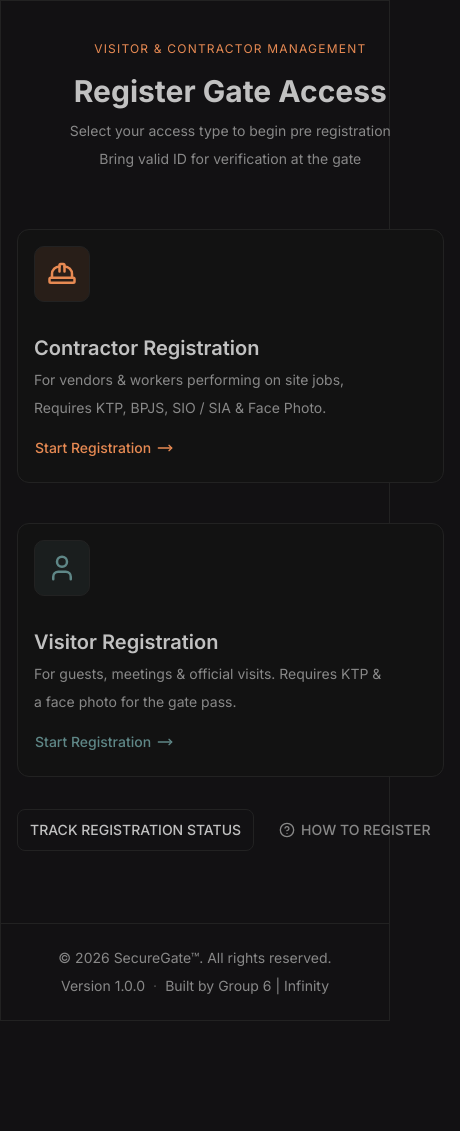
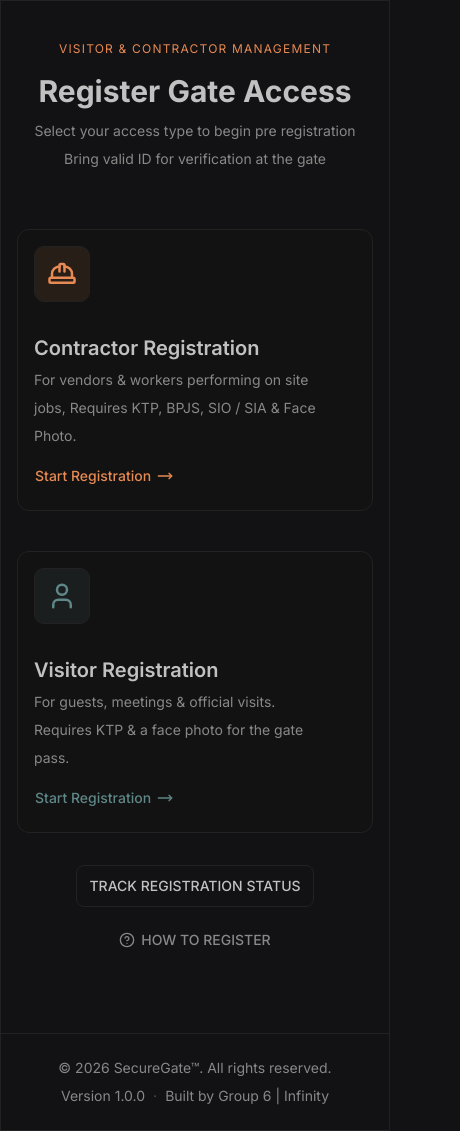
Before and after one commit to group-6-infinity/Smart-Contractor-Visitor-Access-Management-System, a Next.js app: page / in a window 390 px wide. Shown: the whole page, 460 px wide, since content can reach past the window. Before the commit the page ends 1021 px from the top, so only its background shows below. Built offline with nearby package versions, Linux system fonts and the light colour scheme.

Commit message:
fix: responsive issue on home action button

```diff
--- a/components/layouts/Home/action.tsx
+++ b/components/layouts/Home/action.tsx
@@ -5,7 +5,7 @@ import Link from "next/link";
 
 export default function Action() {
   return (
-    <div className="mx-auto mt-8 flex w-max flex-wrap items-center justify-center gap-3">
+    <div className="mx-auto mt-8 grid sm:grid-cols-2 sm:w-max flex-wrap items-center justify-center gap-3">
       <Link
         href="/track-status"
         className={cn(
```
